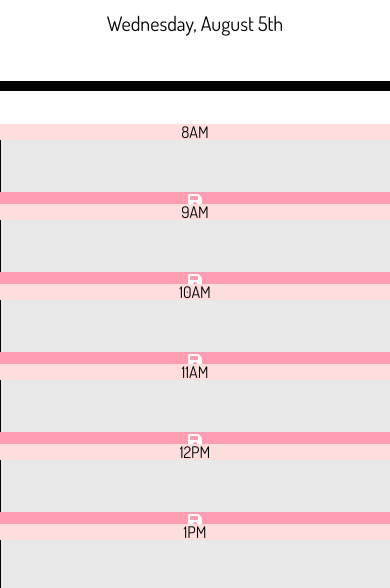
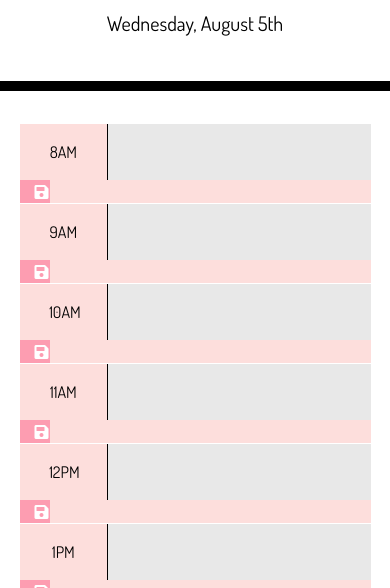
Before and after one commit to elliemom/day-planner, a plain HTML site: page index.html in a window 390 px wide. Shown: the part 256-844 px from the top of the page. Drawn offline with nearby package versions, Linux system fonts and the light colour scheme.

Commit message:
adjusted js and css files

```diff
--- a/script.js
+++ b/script.js
@@ -20,14 +20,15 @@
     //create a variable for the row
     var rowBlock = $('<div>').addClass('row');
     //create a variable for the time block
-    var timeBlock = $('<div>').addClass('hour col-md-2').text(moment('8:00 AM', 'hh:mm A').add(i, 'hours').format('hA'));
+    var timeBlock = $('<div>').addClass('hour col-2').text(moment('8:00 AM', 'hh:mm A').add(i, 'hours').format('hA'));
     timeBlock.attr('data-time', moment('8:00 AM', 'hh:mm A').add(i, 'hours').format('hA'));
     //create a variable for the taskblock
-    var taskBlock = $('<textarea>').addClass('col-md-9');
+    var taskBlock = $('<textarea>').addClass('col-9');
     //create a variable for the save block
-    var saveButton = $('<button>').addClass('saveBtn col-md-1').html('<i class="fas fa-save"></i>');
+    var saveButton = $('<button>').addClass('saveBtn col-1').html('<i class="fas fa-save"></i>');
 
     // Placing content created above into the DOM in the right order.
+
     //append the container with the row
     $('.container').append(rowBlock);
     //append the row with the time block
--- a/style.css
+++ b/style.css
@@ -70,3 +70,8 @@ textarea{
   font-size: 20px;
   transition: all .3s ease-in-out;
 }
+@media (max-width: 576px) {
+  .container {
+    width: 90%
+  }
+}
```
